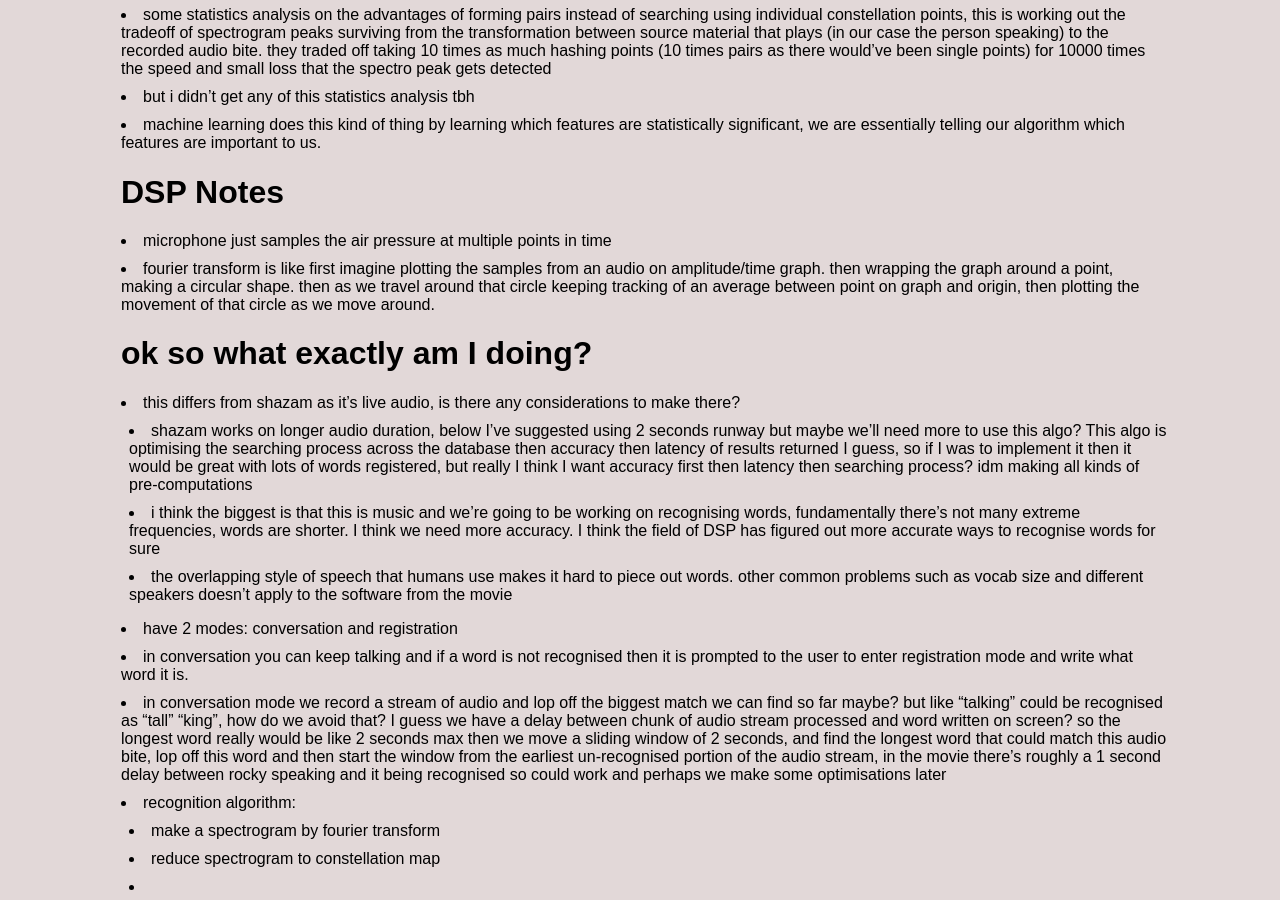
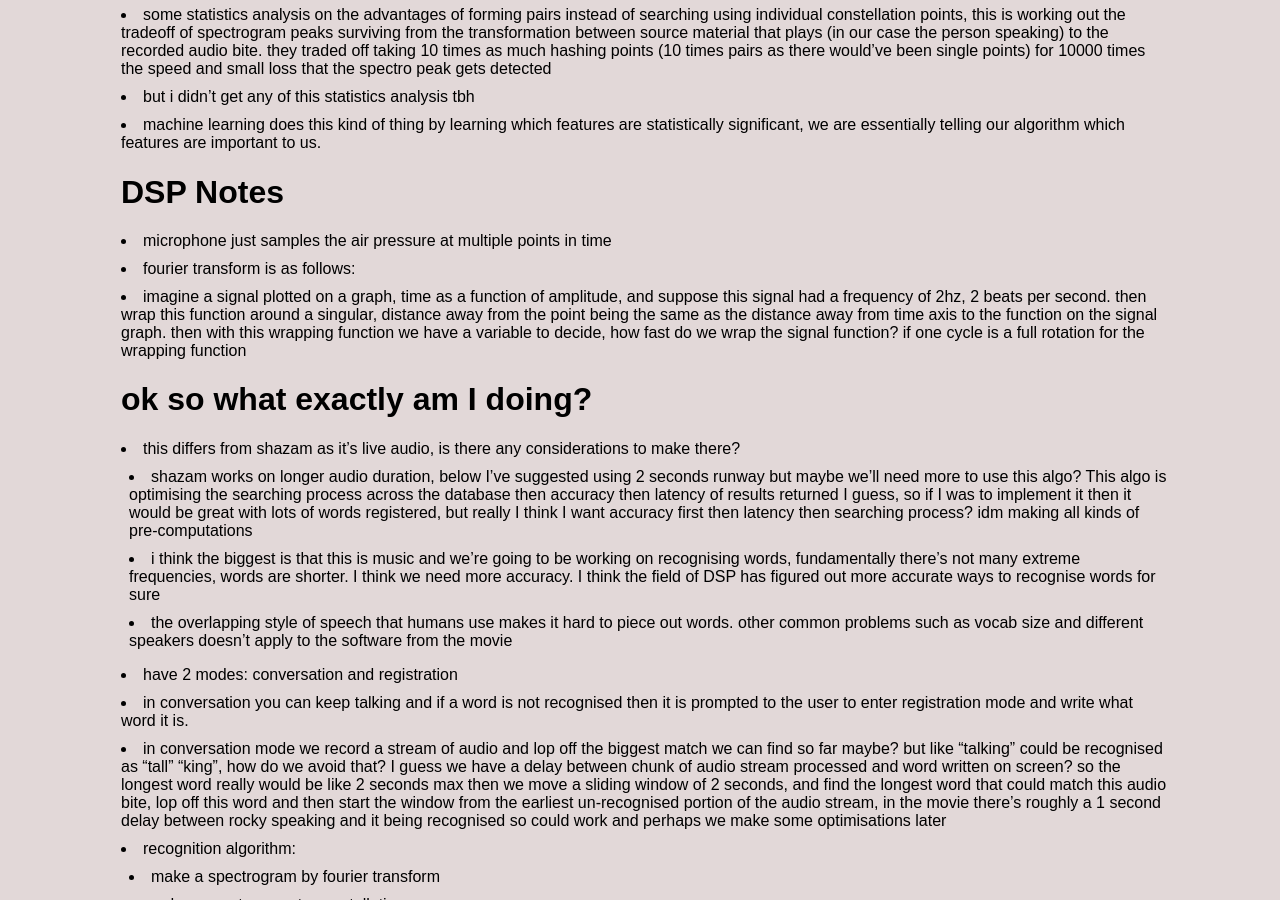
Before and after one commit to jsbaasi/jsbaasi.github.io, a Jekyll site: the page built from _posts/2026-07-07-project-hail-mary.md, in a window 1280 px wide and 900 px high, scrolled down 933 px. Built offline with Jekyll 4.4.1, drawn with Linux system fonts in a browser that asks for light colours.

Commit message:
vault backup: 2026-07-11 12:18:13

```diff
--- a/_posts/2026-07-07-project-hail-mary.md
+++ b/_posts/2026-07-07-project-hail-mary.md
@@ -28,7 +28,8 @@ Spectrogram normally shows 3 features of an audio bite. For 2D frequency and tim
 - machine learning does this kind of thing by learning which features are statistically significant, we are essentially telling our algorithm which features are important to us.
 # DSP Notes
 - microphone just samples the air pressure at multiple points in time
-- fourier transform is like first imagine plotting the samples from an audio on amplitude/time graph. then wrapping the graph around a point, making a circular shape. then as we travel around that circle keeping tracking of an average between point on graph and origin, then plotting the movement of that circle as we move around.
+- fourier transform is as follows:
+- imagine a signal plotted on a graph, time as a function of amplitude, and suppose this signal had a frequency of 2hz, 2 beats per second. then wrap this function around a singular, distance away from the point being the same as the distance away from time axis to the function on the signal graph. then with this wrapping function we have a variable to decide, how fast do we wrap the signal function? if one cycle is a full rotation for the wrapping function
 # ok so what exactly am I doing?
 - this differs from shazam as it's live audio, is there any considerations to make there?
 	- shazam works on longer audio duration, below I've suggested using 2 seconds runway but maybe we'll need more to use this algo? This algo is optimising the searching process across the database then accuracy then latency of results returned I guess, so if I was to implement it then it would be great with lots of words registered, but really I think I want accuracy first then latency then searching process? idm making all kinds of pre-computations
```
